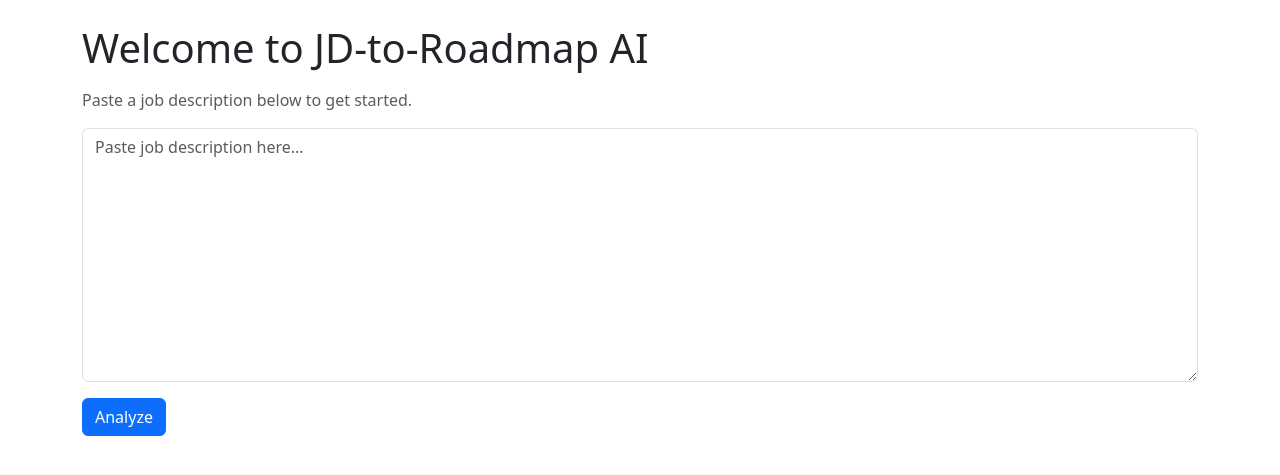
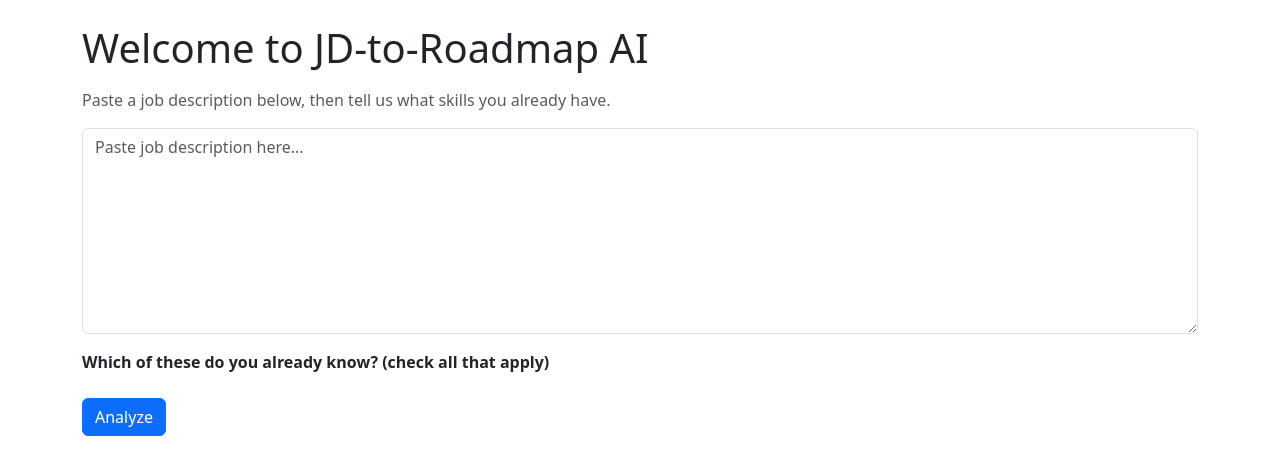
Before and after one commit to trivedivaishnavi/jd-to-roadmap-ai, a Flask app: template templates/home.html in a window 1280 px wide. Shown: the part 56-531 px from the top of the page. Run offline with Flask 3, Linux system fonts and the light colour scheme; the template is opened without the code that fills it, so the values that code supplies are empty.

Commit message:
added skill-gap comparison between JD requirements and known skills

```diff
--- a/app.py
+++ b/app.py
@@ -32,13 +32,16 @@ def extract_skills(text):
 
 @app.route('/')
 def home():
-    return render_template('home.html')
+    return render_template('home.html', all_skills=COMMON_SKILLS)
 
 @app.route('/analyze', methods=['POST'])
 def analyze():
     jd_text = request.form['jd_text']
+    known_skills = request.form.getlist('known_skills')
     found_skills = extract_skills(jd_text)
-    return render_template('result.html', jd_text=jd_text, found_skills=found_skills)
+    missing_skills = [skill for skill in found_skills if skill not in known_skills]
+    return render_template('result.html', jd_text=jd_text, found_skills=found_skills,
+                            known_skills=known_skills, missing_skills=missing_skills)
 
 @app.route('/signup', methods=['GET', 'POST'])
 def signup():
--- a/templates/home.html
+++ b/templates/home.html
@@ -1,13 +1,25 @@
 {% extends "base.html" %}
-
 {% block content %}
 <h1 class="mb-3">Welcome to JD-to-Roadmap AI</h1>
-<p class="text-muted">Paste a job description below to get started.</p>
+<p class="text-muted">Paste a job description below, then tell us what skills you already have.</p>
 
 <form action="/analyze" method="POST">
     <div class="mb-3">
-        <textarea name="jd_text" class="form-control" rows="10" placeholder="Paste job description here..."></textarea>
+        <textarea name="jd_text" class="form-control" rows="8" placeholder="Paste job description here..."></textarea>
     </div>
+
+    <label class="form-label fw-bold">Which of these do you already know? (check all that apply)</label>
+    <div class="row mb-3">
+        {% for skill in all_skills %}
+        <div class="col-md-4">
+            <div class="form-check">
+                <input class="form-check-input" type="checkbox" name="known_skills" value="{{ skill }}" id="skill{{ loop.index }}">
+                <label class="form-check-label" for="skill{{ loop.index }}">{{ skill }}</label>
+            </div>
+        </div>
+        {% endfor %}
+    </div>
+
     <button type="submit" class="btn btn-primary">Analyze</button>
 </form>
 {% endblock %}
```
Also changed, not shown: Progress.md (+1 -0 lines), templates/result.html (+16 -1 lines).
